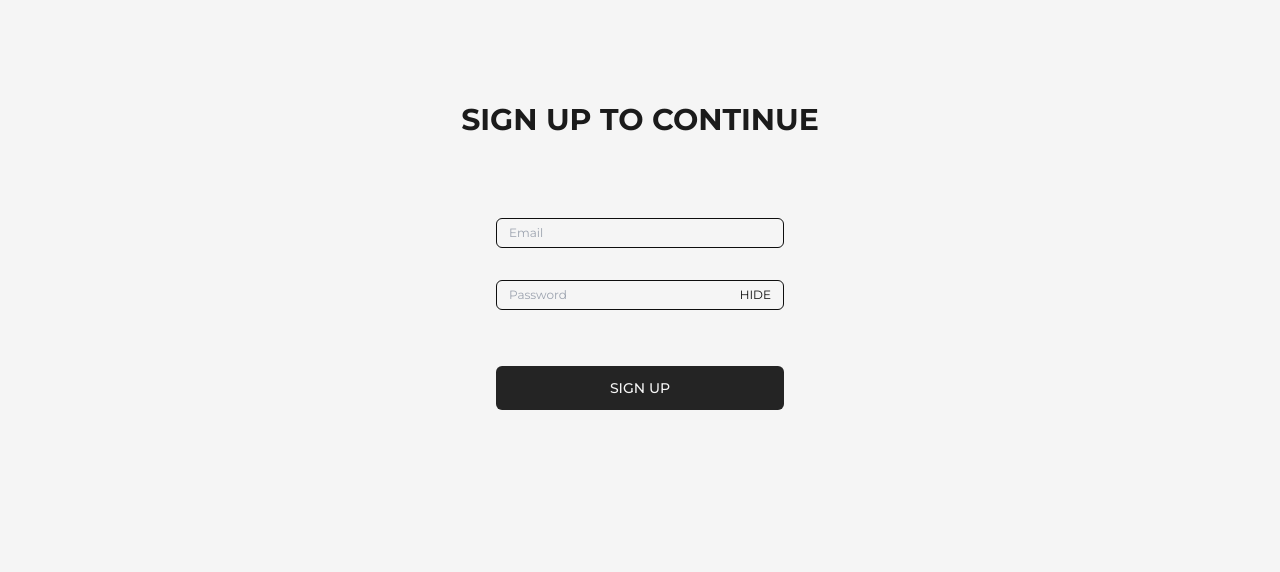
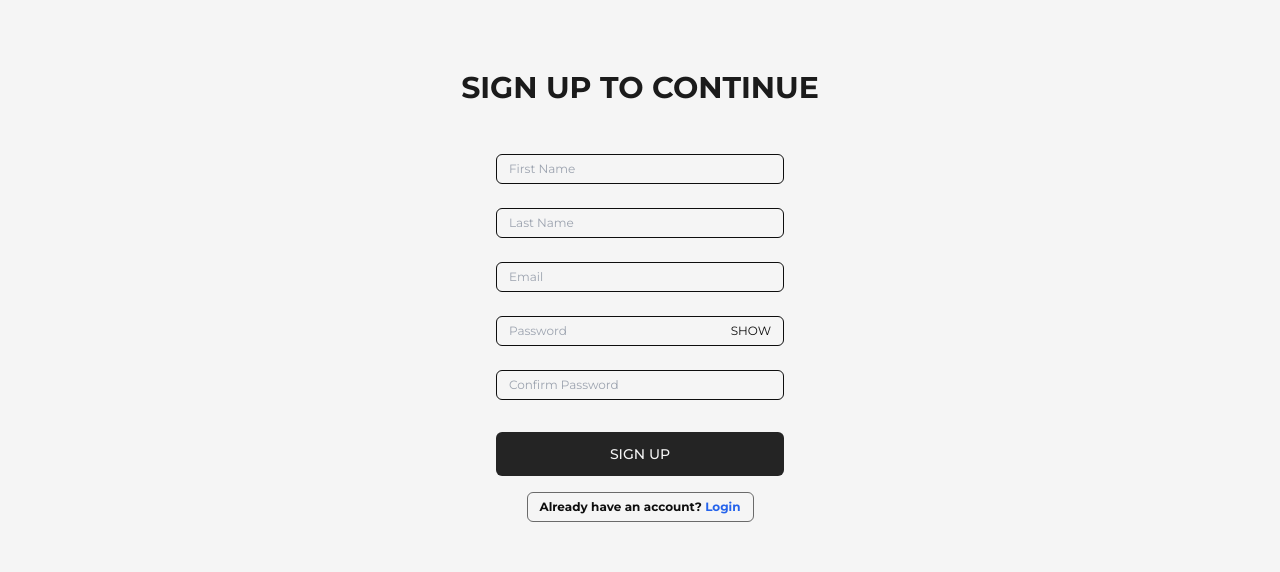
Before and after one commit to jonnuel2/Ruks-a-la-mode, a Next.js app: page /Auth/signup in a window 1280 px wide. Shown: the part 120-692 px from the top of the page. Built offline with nearby package versions, Linux system fonts and the light colour scheme; no server answers.

Commit message:
updated signup form

```diff
--- a/app/Auth/login/page.tsx
+++ b/app/Auth/login/page.tsx
@@ -7,6 +7,8 @@ import { useAppContext } from "@/helpers/store";
 import { useRouter } from "next/navigation";
 import Button from "@/app/ui/button";
 import { FidgetSpinner, Radio } from "react-loader-spinner";
+import Link from "next/link";
+
 
 export default function Page() {
   const [loginInfo, setLoginInfo] = useState({
@@ -92,6 +94,18 @@ export default function Page() {
           <p className="text-[#f5f5f5] lg:text-sm text-xs uppercase">LOGIN</p>
         )}
       </div>
+
+      {/* Login Link */}
+      <div className="mt-4">
+        <Link href="signup">
+          <div className="flex items-center justify-center border border-dark/60 px-3 py-1.5 rounded-md cursor-pointer">
+            <p className="text-xs font-bold text-dark whitespace-nowrap">
+              Don't have an account?{" "}
+              <span className="text-blue-600">Create account</span>
+            </p>
+          </div>
+        </Link>
+      </div>
     </div>
   );
 }
--- a/app/Auth/signup/page.tsx
+++ b/app/Auth/signup/page.tsx
@@ -1,61 +1,97 @@
 "use client";
 
 import { useState } from "react";
-import { onAuthStateChanged, createUserWithEmailAndPassword } from "firebase/auth";
+import {
+  onAuthStateChanged,
+  createUserWithEmailAndPassword,
+} from "firebase/auth";
 import { auth } from "@/helpers/utils/auth";
 import { useAppContext } from "@/helpers/store";
 import { useRouter } from "next/navigation";
-import { Radio } from "react-loader-spinner";
+import Link from "next/link";
 
 export default function Page() {
   const [signupInfo, setSignupInfo] = useState({
+    firstName: "",
+    lastName: "",
     email: "",
     password: "",
+    confirmPassword: "",
   });
 
   const [loading, setLoading] = useState(false);
+  const [hidden, setHidden] = useState(true);
+
   const context = useAppContext();
   const router = useRouter();
-
   const { setuser } = context;
 
   onAuthStateChanged(auth, (u) => {
     if (u) {
       setuser(u);
-      // router.push("/roaming/admin");
     }
   });
 
   const handleSignUp = () => {
-    setLoading(true);
-    if (!signupInfo.email || !signupInfo.password) {
-      alert("Incomplete Signup");
-      setLoading(false);
+    const { firstName, lastName, email, password, confirmPassword } =
+      signupInfo;
+
+    if (!firstName || !lastName || !email || !password || !confirmPassword) {
+      alert("Please fill out all fields.");
       return;
     }
-    const { email, password } = signupInfo;
+
+    if (password !== confirmPassword) {
+      alert("Passwords do not match.");
+      return;
+    }
+
+    setLoading(true);
+
     createUserWithEmailAndPassword(auth, email, password)
       .then(() => {
         router.push("/roaming/admin");
       })
-      .catch((reason) => alert(reason.message))
+      .catch((err) => alert(err.message))
       .finally(() => setLoading(false));
   };
 
-  const [hidden, setHidden] = useState(false);
+  const inputStyle =
+    "px-3 py-1.5 text-[#0e0e0e] text-xs bg-transparent border border-dark outline-none rounded-md lg:w-72 w-72 mb-6";
 
   return (
-    <div className="flex flex-col items-center justify-center w-full h-[70vh]">
-      <p className="text-3xl font-bold mb-20">SIGN UP TO CONTINUE</p>
-      {/* <p className="text-lg font-semibold mb-12">SIGN UP TO CONTINUE</p> */}
+    <div className="flex flex-col items-center justify-center w-full h-[80vh]">
+      <p className="text-3xl font-bold mb-12">SIGN UP TO CONTINUE</p>
+
+      <input
+        placeholder="First Name"
+        className={inputStyle}
+        value={signupInfo.firstName}
+        onChange={(e) =>
+          setSignupInfo({ ...signupInfo, firstName: e.target.value })
+        }
+      />
+
+      <input
+        placeholder="Last Name"
+        className={inputStyle}
+        value={signupInfo.lastName}
+        onChange={(e) =>
+          setSignupInfo({ ...signupInfo, lastName: e.target.value })
+        }
+      />
+
       <input
         placeholder="Email"
-        className="px-3 py-1.5 text-[#0e0e0e] lg:w-72 w-72 text-xs bg-transparent border border-dark outline-none rounded-md"
+        className={inputStyle}
         value={signupInfo.email}
-        onChange={(e) => setSignupInfo({ ...signupInfo, email: e.target.value })}
+        onChange={(e) =>
+          setSignupInfo({ ...signupInfo, email: e.target.value })
+        }
         type="email"
       />
-      <div className="flex mt-8 px-3 py-1.5 text-[#0e0e0e] mb-12 items-center rounded-md justify-center space-x-2 lg:w-72 w-72 bg-transparent border border-dark">
+
+      <div className="flex px-3 py-1.5 text-[#0e0e0e] items-center rounded-md justify-center space-x-2 lg:w-72 w-72 mb-6 bg-transparent border border-dark">
         <input
           className="bg-transparent outline-none text-xs w-full"
           placeholder="Password"
@@ -72,16 +108,45 @@ export default function Page() {
           {hidden ? "SHOW" : "HIDE"}
         </p>
       </div>
+
+      <input
+        placeholder="Confirm Password"
+        className={inputStyle}
+        value={signupInfo.confirmPassword}
+        onChange={(e) =>
+          setSignupInfo({ ...signupInfo, confirmPassword: e.target.value })
+        }
+        type={hidden ? "password" : "text"}
+      />
+
       <div
-        onClick={handleSignUp}
-        className={`mt-2 lg:w-72 w-40 p-3 bg-black/85 rounded-md flex items-center font-medium justify-center hover:opacity-70 cursor-pointer`}
+        onClick={() => {
+          if (!loading) handleSignUp();
+        }}
+        className={`mt-2 lg:w-72 w-40 p-3 ${
+          loading
+            ? "bg-gray-400 cursor-not-allowed"
+            : "bg-black/85 hover:opacity-70 cursor-pointer"
+        } rounded-md flex items-center font-medium justify-center`}
       >
         {loading ? (
-          <Radio />
+          <div className="h-5 w-5 border-2 border-white border-t-transparent rounded-full animate-spin"></div>
         ) : (
           <p className="text-[#f5f5f5] lg:text-sm text-xs uppercase">SIGN UP</p>
         )}
       </div>
+
+      {/* Login Link */}
+      <div className="mt-4">
+        <Link href="login">
+          <div className="flex items-center justify-center border border-dark/60 px-3 py-1.5 rounded-md cursor-pointer">
+            <p className="text-xs font-bold text-dark whitespace-nowrap">
+              Already have an account?{" "}
+              <span className="text-blue-600">Login</span>
+            </p>
+          </div>
+        </Link>
+      </div>
     </div>
   );
 }
--- a/app/shop/_ui/product.tsx
+++ b/app/shop/_ui/product.tsx
@@ -22,7 +22,7 @@ export default function Product({
 
   return (
     <div
-      className={`transition-transform duration-300 ease-out cursor-pointer hover:scale-105 flex flex-col items-center mb-8 relative ${isOutOfStock ? 'opacity-50 pointer-events-none' : ''}`}
+      className={`transition-transform duration-300 ease-out cursor-pointer hover:scale-105 flex flex-col items-center mb-8 relative ${isOutOfStock ? 'opacity-50' : ''}`} //add this to the class if you want to disable clicking => "pointer-events-none"
     >
       <div onClick={viewProduct} className="w-full flex flex-col items-start lg:items-center">
         <div className="relative sm:h-96 w-full h-60 sm:w-80">
@@ -38,7 +38,7 @@ export default function Product({
           )}
 
           {isOutOfStock && (
-            <div className="absolute top-2 left-2 px-3 py-1 bg-red-600 text-white text-xs font-semibold rounded-full shadow-md">
+            <div className="absolute top-2 left-2 px-3 py-1 bg-[#bb3a00] text-white text-xs font-semibold rounded-full shadow-md">
               OUT OF STOCK
             </div>
           )}
--- a/app/ui/header.tsx
+++ b/app/ui/header.tsx
@@ -5,6 +5,7 @@ import { usePathname, useRouter } from "next/navigation";
 import { useState, useEffect } from "react";
 import ShoppingBag from "../shop/_ui/shopping-bag";
 import { useAppContext } from "@/helpers/store";
+
 
 export default function Header() {
   const routes = ["home", "about-us", "shop", "contact-us", "faqs"];
```
